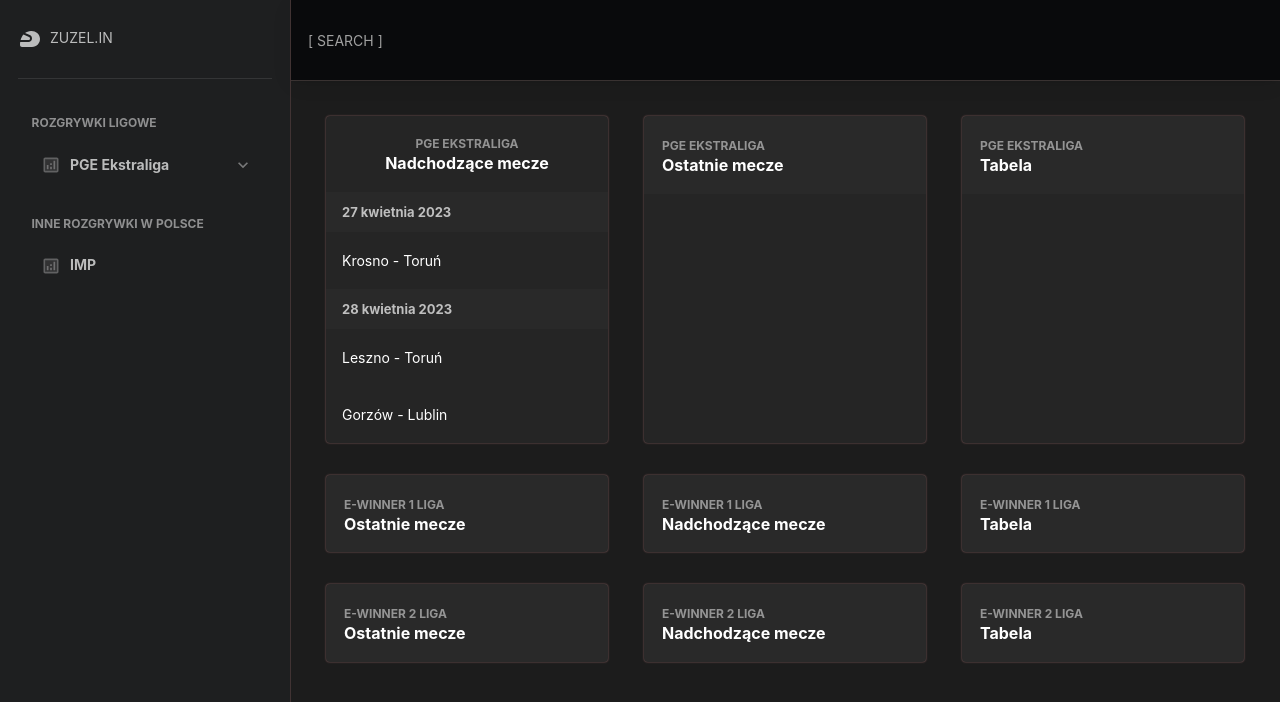
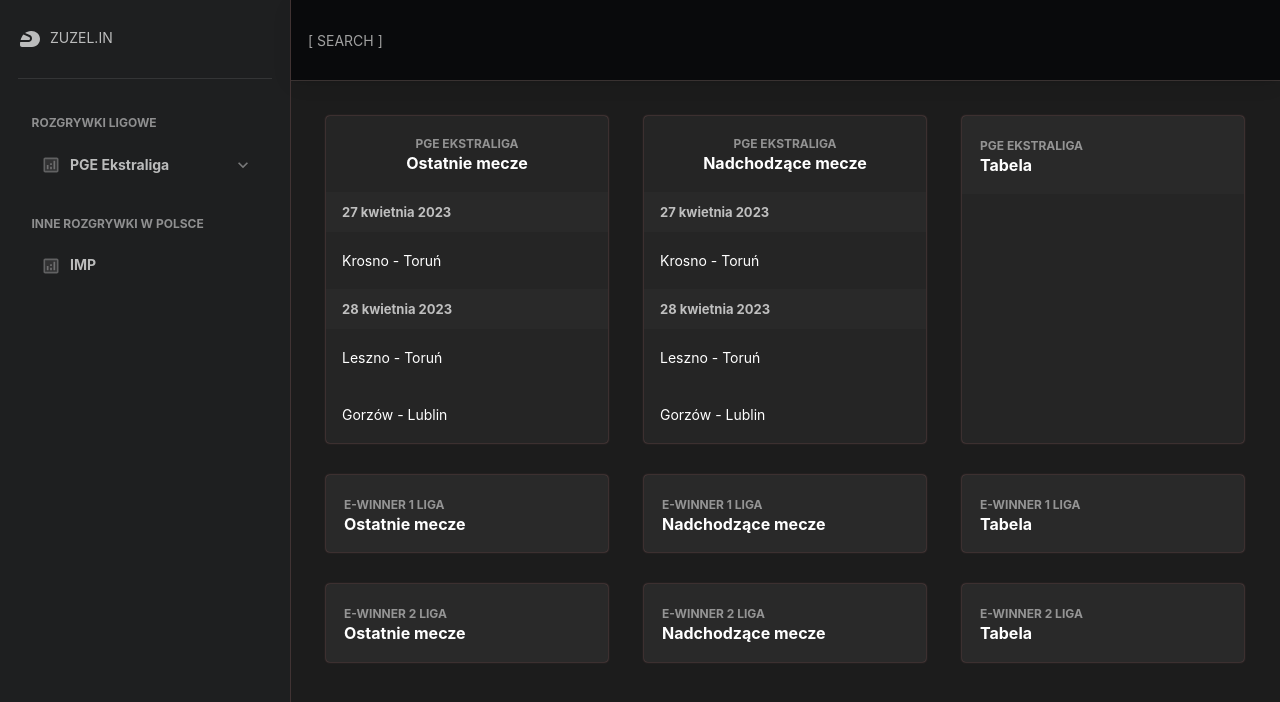
Before and after one commit to tomekrychtyk/zuzel.in-client, a React (Vite) app: page / in a window 1280 px wide. Shown: the top 702 px of the page. Built offline with nearby package versions, Linux system fonts and the light colour scheme.

Commit message:
Refactor

```diff
--- a/src/features/dashboard/Dashboard.tsx
+++ b/src/features/dashboard/Dashboard.tsx
@@ -1,5 +1,5 @@
 import { Grid } from '@mui/material';
-import ExtraLeague from './ExtraLeague';
+import ExtraLeague from './ExtraLeague/ExtraLeague';
 import FirstLeague from './FirstLeague';
 import SecondLeague from './SecondLeague';
 
--- a/src/features/dashboard/ExtraLeague.tsx
+++ /dev/null
@@ -1,141 +0,0 @@
-import {
-  Box,
-  Grid,
-  Typography,
-  Card,
-  List,
-  ListSubheader,
-  ListItem,
-  useTheme
-} from '@mui/material';
-
-export default function ExtraLeague() {
-  const theme = useTheme();
-  return (
-    <Grid container spacing={4}>
-      <Grid item md={4} xs={12}>
-        <Card
-          sx={{
-            height: '100%'
-          }}
-        >
-          <Box
-            display="flex"
-            alignItems="center"
-            justifyContent="space-between"
-            flexDirection="column"
-            p={2}
-          >
-            <Typography
-              variant="caption"
-              fontWeight="bold"
-              sx={{
-                fontSize: `${theme.typography.pxToRem(12)}`
-              }}
-            >
-              PGE Ekstraliga
-            </Typography>
-            <Typography variant="h4">Nadchodzące mecze</Typography>
-          </Box>
-          <List disablePadding>
-            <ListSubheader
-              color="primary"
-              sx={{
-                display: 'flex',
-                alignItems: 'center',
-                justifyContent: 'space-between'
-              }}
-            >
-              <Box>27 kwietnia 2023</Box>
-            </ListSubheader>
-            <ListItem
-              sx={{
-                py: 2
-              }}
-            >
-              Krosno - Toruń
-            </ListItem>
-          </List>
-          <List disablePadding>
-            <ListSubheader
-              color="primary"
-              sx={{
-                display: 'flex',
-                alignItems: 'center',
-                justifyContent: 'space-between'
-              }}
-            >
-              <Box>28 kwietnia 2023</Box>
-            </ListSubheader>
-            <ListItem
-              sx={{
-                py: 2
-              }}
-            >
-              Leszno - Toruń
-            </ListItem>
-            <ListItem
-              sx={{
-                py: 2
-              }}
-            >
-              Gorzów - Lublin
-            </ListItem>
-          </List>
-        </Card>
-      </Grid>
-      <Grid item md={4} xs={12}>
-        <Card sx={{ height: '100%' }}>
-          <Box
-            display="flex"
-            alignItems="center"
-            justifyContent="space-between"
-            sx={{
-              background: `${theme.colors.alpha.black[5]}`
-            }}
-            p={2}
-          >
-            <Box>
-              <Typography
-                variant="caption"
-                fontWeight="bold"
-                sx={{
-                  fontSize: `${theme.typography.pxToRem(12)}`
-                }}
-              >
-                PGE Ekstraliga
-              </Typography>
-              <Typography variant="h4">Ostatnie mecze</Typography>
-            </Box>
-          </Box>
-        </Card>
-      </Grid>
-      <Grid item md={4} xs={12}>
-        <Card sx={{ height: '100%' }}>
-          <Box
-            display="flex"
-            alignItems="center"
-            justifyContent="space-between"
-            sx={{
-              background: `${theme.colors.alpha.black[5]}`
-            }}
-            p={2}
-          >
-            <Box>
-              <Typography
-                variant="caption"
-                fontWeight="bold"
-                sx={{
-                  fontSize: `${theme.typography.pxToRem(12)}`
-                }}
-              >
-                PGE Ekstraliga
-              </Typography>
-              <Typography variant="h4">Tabela</Typography>
-            </Box>
-          </Box>
-        </Card>
-      </Grid>
-    </Grid>
-  );
-}
--- /dev/null
+++ b/src/features/dashboard/ExtraLeague/ExtraLeague.tsx
@@ -0,0 +1,20 @@
+import { Grid } from '@mui/material';
+import LastMatches from './LastMatches';
+import NextMatches from './NextMatches';
+import LeagueTable from './LeagueTable';
+
+export default function ExtraLeague() {
+  return (
+    <Grid container spacing={4}>
+      <Grid item md={4} xs={12}>
+        <LastMatches />
+      </Grid>
+      <Grid item md={4} xs={12}>
+        <NextMatches />
+      </Grid>
+      <Grid item md={4} xs={12}>
+        <LeagueTable />
+      </Grid>
+    </Grid>
+  );
+}
--- /dev/null
+++ b/src/features/dashboard/ExtraLeague/LastMatches.tsx
@@ -0,0 +1,84 @@
+import {
+  Card,
+  Typography,
+  Box,
+  List,
+  ListSubheader,
+  ListItem,
+  useTheme
+} from '@mui/material';
+
+export default function LastMatches() {
+  const theme = useTheme();
+  return (
+    <Card
+      sx={{
+        height: '100%'
+      }}
+    >
+      <Box
+        display="flex"
+        alignItems="center"
+        justifyContent="space-between"
+        flexDirection="column"
+        p={2}
+      >
+        <Typography
+          variant="caption"
+          fontWeight="bold"
+          sx={{
+            fontSize: `${theme.typography.pxToRem(12)}`
+          }}
+        >
+          PGE Ekstraliga
+        </Typography>
+        <Typography variant="h4">Ostatnie mecze</Typography>
+      </Box>
+      <List disablePadding>
+        <ListSubheader
+          color="primary"
+          sx={{
+            display: 'flex',
+            alignItems: 'center',
+            justifyContent: 'space-between'
+          }}
+        >
+          <Box>27 kwietnia 2023</Box>
+        </ListSubheader>
+        <ListItem
+          sx={{
+            py: 2
+          }}
+        >
+          Krosno - Toruń
+        </ListItem>
+      </List>
+      <List disablePadding>
+        <ListSubheader
+          color="primary"
+          sx={{
+            display: 'flex',
+            alignItems: 'center',
+            justifyContent: 'space-between'
+          }}
+        >
+          <Box>28 kwietnia 2023</Box>
+        </ListSubheader>
+        <ListItem
+          sx={{
+            py: 2
+          }}
+        >
+          Leszno - Toruń
+        </ListItem>
+        <ListItem
+          sx={{
+            py: 2
+          }}
+        >
+          Gorzów - Lublin
+        </ListItem>
+      </List>
+    </Card>
+  );
+}
--- /dev/null
+++ b/src/features/dashboard/ExtraLeague/LeagueTable.tsx
@@ -0,0 +1,31 @@
+import { Typography, Card, Box, useTheme } from '@mui/material';
+
+export default function LeagueTable() {
+  const theme = useTheme();
+  return (
+    <Card sx={{ height: '100%' }}>
+      <Box
+        display="flex"
+        alignItems="center"
+        justifyContent="space-between"
+        sx={{
+          background: `${theme.colors.alpha.black[5]}`
+        }}
+        p={2}
+      >
+        <Box>
+          <Typography
+            variant="caption"
+            fontWeight="bold"
+            sx={{
+              fontSize: `${theme.typography.pxToRem(12)}`
+            }}
+          >
+            PGE Ekstraliga
+          </Typography>
+          <Typography variant="h4">Tabela</Typography>
+        </Box>
+      </Box>
+    </Card>
+  );
+}
--- /dev/null
+++ b/src/features/dashboard/ExtraLeague/NextMatches.tsx
@@ -0,0 +1,84 @@
+import {
+  List,
+  ListItem,
+  ListSubheader,
+  Box,
+  Typography,
+  Card,
+  useTheme
+} from '@mui/material';
+
+export default function NextMatches() {
+  const theme = useTheme();
+  return (
+    <Card
+      sx={{
+        height: '100%'
+      }}
+    >
+      <Box
+        display="flex"
+        alignItems="center"
+        justifyContent="space-between"
+        flexDirection="column"
+        p={2}
+      >
+        <Typography
+          variant="caption"
+          fontWeight="bold"
+          sx={{
+            fontSize: `${theme.typography.pxToRem(12)}`
+          }}
+        >
+          PGE Ekstraliga
+        </Typography>
+        <Typography variant="h4">Nadchodzące mecze</Typography>
+      </Box>
+      <List disablePadding>
+        <ListSubheader
+          color="primary"
+          sx={{
+            display: 'flex',
+            alignItems: 'center',
+            justifyContent: 'space-between'
+          }}
+        >
+          <Box>27 kwietnia 2023</Box>
+        </ListSubheader>
+        <ListItem
+          sx={{
+            py: 2
+          }}
+        >
+          Krosno - Toruń
+        </ListItem>
+      </List>
+      <List disablePadding>
+        <ListSubheader
+          color="primary"
+          sx={{
+            display: 'flex',
+            alignItems: 'center',
+            justifyContent: 'space-between'
+          }}
+        >
+          <Box>28 kwietnia 2023</Box>
+        </ListSubheader>
+        <ListItem
+          sx={{
+            py: 2
+          }}
+        >
+          Leszno - Toruń
+        </ListItem>
+        <ListItem
+          sx={{
+            py: 2
+          }}
+        >
+          Gorzów - Lublin
+        </ListItem>
+      </List>
+    </Card>
+  );
+}
```
